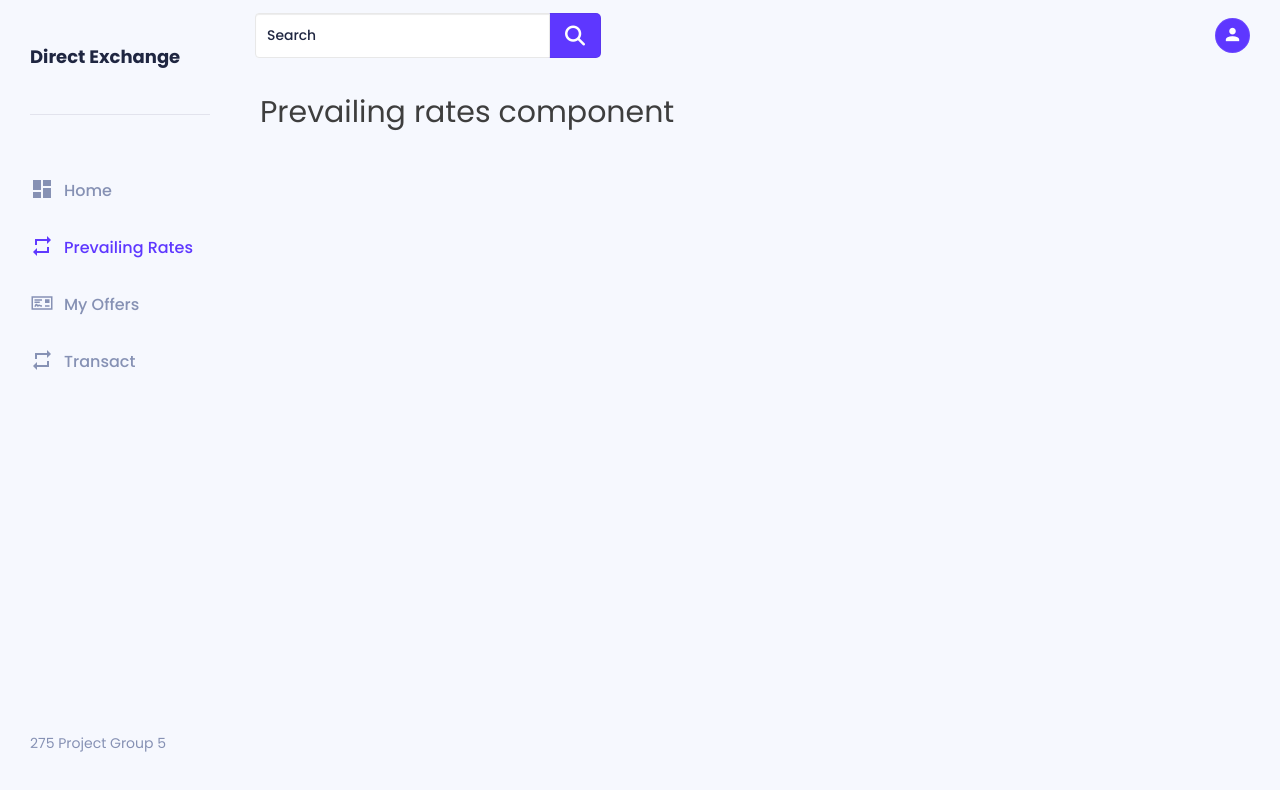
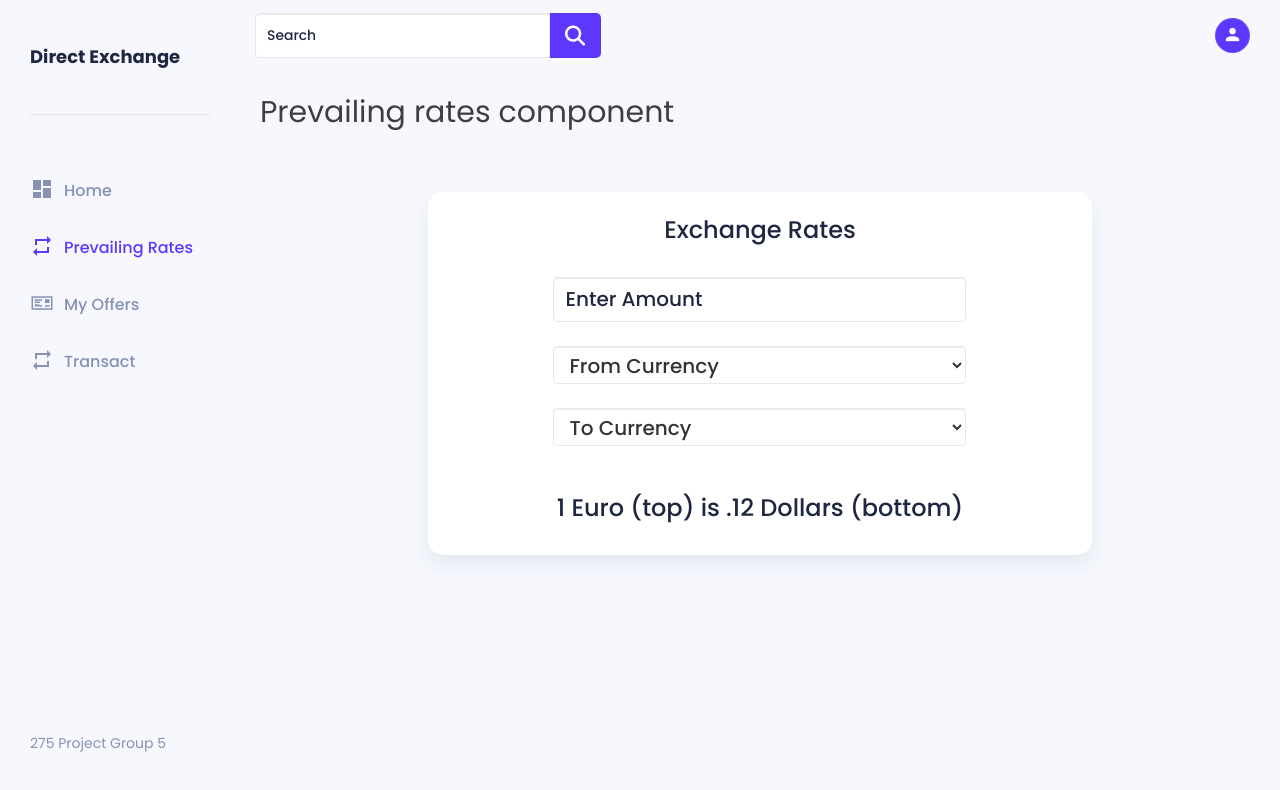
Before and after one commit to Nithya72/DirectExchange, a React (Create React App) app in the folder frontend/: page /rates in a window 1280 px wide. Shown: the top 790 px of the page. Built offline with nearby package versions, Linux system fonts and the light colour scheme; sample sign-in values are in the browser's storage; a web font is replaced by a local one.

Commit message:
Prevailing Rates
Prevailing Rates Base code

```diff
--- a/frontend/src/components/Navigation/Header.js
+++ b/frontend/src/components/Navigation/Header.js
@@ -105,7 +105,7 @@ export class Header extends Component {
                     <div className="profile_log dropdown">
                       <div className="user" data-toggle="dropdown">
                         <span className="thumb"><i className="mdi mdi-account" /></span>
-                        <span className="name">Carla Pascle</span>
+                        <span className="name">Hi User!</span>
                         <span className="arrow"><i className="la la-angle-down" /></span>
                       </div>
                       <div className="dropdown-menu dropdown-menu-right">
--- a/frontend/src/components/Rates/PrevailingRates.js
+++ b/frontend/src/components/Rates/PrevailingRates.js
@@ -12,6 +12,62 @@ export class PrevailingRates extends Component {
             <div className="content-body">
                 <div className="myContainer">
                     <span className="PageTitle">Prevailing rates component</span>
+                    <br/>
+                    <br/>
+                    <div className="col-md-8" style={{marginTop:'20px', alignSelf: 'center'}}>
+                      <div className="card">
+                        <div className="buy-sell-widget">
+                        <br/>
+                        <center>
+                          <h3>Exchange Rates</h3>
+                          <br/>
+                          <table>
+                            <tr>
+                              <td>
+                                <input
+                                type="text"
+                                name="x_amount"
+                                className="form-control"
+                                placeholder="Enter Amount"
+                                style = {{fontSize:'20px'}}
+                              />
+                              </td>
+                            </tr>
+                            <br/>
+                            <tr>
+                              <td>
+                                <select name="currency" className="form-control" style = {{fontSize:'20px'}} required>
+                                  <option value>From Currency</option>
+                                  <option value="eur">Euro - EUR</option>
+                                  <option value="eur">US Dollar - USD</option>
+                                  <option value="eur">British Pound - GBP</option>
+                                  <option value="eur">Chinese Renminbi - RMB</option>
+                                  <option value="eur">Indian Rupee - INR</option>
+                                </select>
+                              </td>
+                            </tr>
+                            <br/>
+                            <tr>
+                              <td>
+                              <select name="currency" className="form-control" style = {{fontSize:'20px'}} required>
+                                <option value>To Currency</option>
+                                <option value="eur">Euro - EUR</option>
+                                <option value="eur">US Dollar - USD</option>
+                                <option value="eur">British Pound - GBP</option>
+                                <option value="eur">Chinese Renminbi - RMB</option>
+                                <option value="eur">Indian Rupee - INR</option>
+                              </select>
+                              </td>
+                            </tr>
+                          </table>
+                          <br/>
+                          <br/>
+                          <h3> 1 Euro (top) is .12 Dollars (bottom)</h3>
+                          <br/>
+                          </center>
+                        </div>
+                      </div>
+                    </div>
                 </div>
             </div>
         </div>
```
